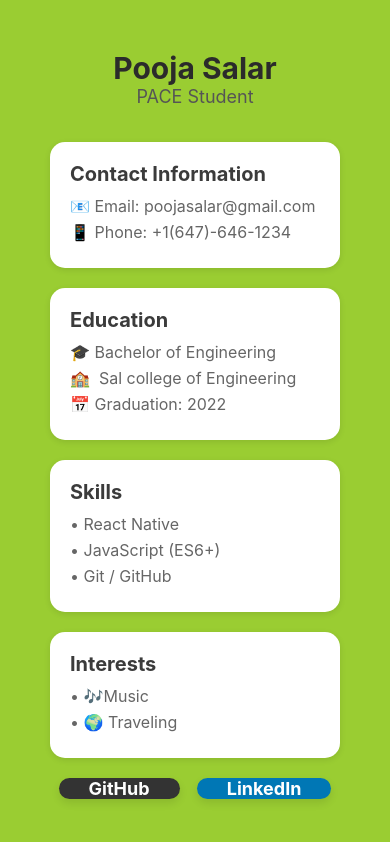
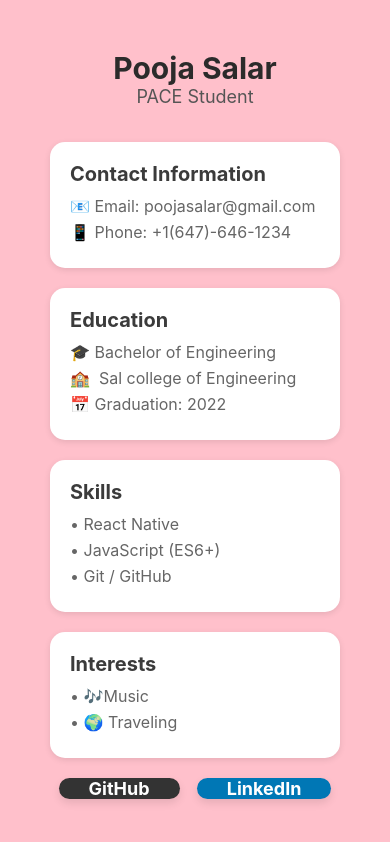
Before and after one commit to poojasalar/MYBIO2, a React Native app: screen / in a window 390 px wide. Built offline with nearby package versions, Linux system fonts and the light colour scheme.

Commit message:
bg color change

```diff
--- a/App.js
+++ b/App.js
@@ -54,7 +54,7 @@ export default function App() {
 const styles = StyleSheet.create({
   container: {
     flexGrow: 1,
-    backgroundColor: 'yellowgreen', // Soft pastel blue background
+    backgroundColor: 'pink', // Soft pastel blue background
     padding: 50,
   },
   profileContainer: {
```
